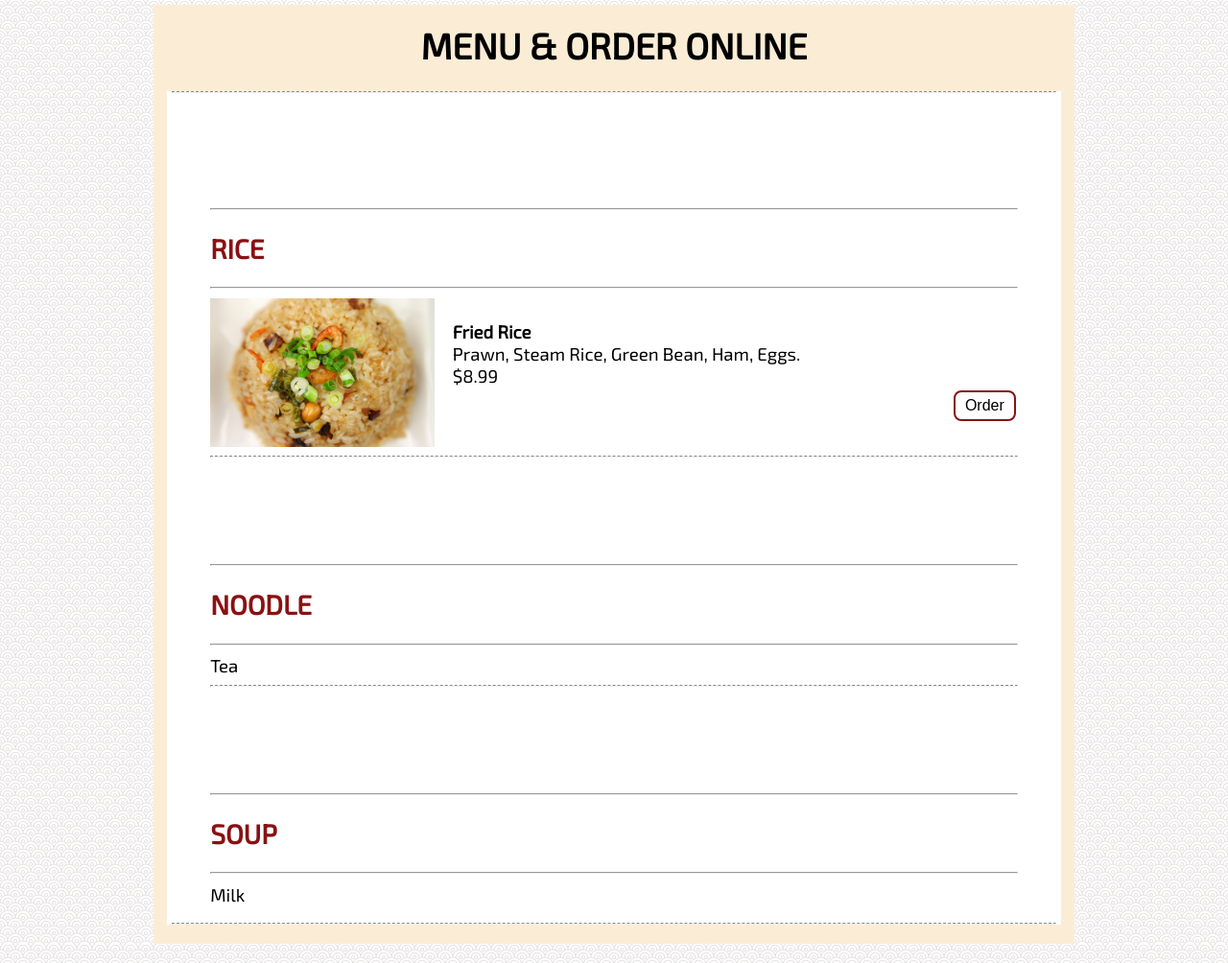
After one commit to ChloeGuan/New_greatwall, a PHP site: page /menu.php in a window 1280 px wide. The commit adds this page. Shown: the whole page at 96% size. Run offline with PHP 8.4, Linux system fonts and the light colour scheme; some libraries are stand-ins or nearby versions.

Commit message:
fixed head,nav,footer

```diff
--- a/css/style.css
+++ b/css/style.css
@@ -5,8 +5,7 @@ html, body {
   font-size: 14pt;
   margin:0 0 0 0;
     margin-top: -10px;
-    background-color: white;
-	background-image: url(../img/bk.png);
+    background-image: url(../img/bk.png);
 }
 
 /*///////////////////////////////////////////////////////////nav bar css//////////////////////////////////////////////////////////////////////////////*/
@@ -71,7 +70,7 @@ a:active {
 #footer {
   background-color: #891113;
   clear: both;
-  padding-top: 45px;
+  padding-top: 10px;
     padding-bottom: 20px;
   color: #DAB97C;
   text-decoration: none;
@@ -177,3 +176,191 @@ content:'\f099';
 .icon:nth-of-type(3):before {
 content:'\f16d';
 }
+
+/*///////////////////////////////////////////////////////////About page//////////////////////////////////////////////////////////////////////////////*/
+
+#aboutdiv{
+	margin-bottom:20px;
+	width:75%;
+	min-width:30%;
+	background-color:#FBEDD5;
+    margin-left: auto;
+    margin-right: auto;
+}
+
+.aboutT{
+	text-align:center;
+	padding-top:10px;
+}
+.aboutP{
+	border:double;
+	display: block;
+	 text-align:center;
+	 padding-left:3%;
+	 padding-right:3%;
+	 padding-top:1%;
+	 padding-bottom:1%;
+	 margin-left:5%;
+	 margin-right:5%;
+
+}
+
+.aboutimg{
+	display: inline;
+    margin-left: auto;
+    margin-right: auto;
+	padding-left:5%;
+	width:50%;
+	min-width:25%;
+	height:auto;
+	padding-bottom:30px;
+}
+#info{
+	display: inline;
+	float:right;
+	border:double;
+	text-align:center;
+	margin-right:5%;
+	padding-left:3%;
+	padding-right:3%;
+	width:30%;
+	min-width:25%;
+	/*/////////////////fix this/////////////////*/
+	max-height:370px;
+	height:auto;
+	}
+
+
+/*///////////////////////////////////////////////////////////Menu page//////////////////////////////////////////////////////////////////////////////*/
+
+#menudiv{
+	margin-bottom:20px;
+	width:75%;
+	min-width:30%;
+	background-color:#FBEDD5;
+    margin-left: auto;
+    margin-right: auto;
+	padding-bottom:10px;
+}
+.menuT{
+	text-align:center;
+	padding-top:20px;
+}
+
+#menuinfo{
+	background-color:white;
+	padding-left:5px;
+	padding-right:5px;
+	width:96%;
+	margin-left: auto;
+    margin-right: auto;
+	height:auto;
+
+
+}
+
+.menuh2{
+color:#891113;
+}
+ul{
+padding-right:40px;
+}
+hr.style18 {
+ border-top: 1px dashed #8c8b8b;
+}
+
+.li-img {
+  display: table-cell;
+  vertical-align: middle;
+  width: 30%;
+  padding-right: 1em;
+}
+.li-img img {
+  display: block;
+  width: 100%;
+  height: auto;
+}
+.li-text {
+  display: table-cell;
+  vertical-align: middle;
+  width: 70%;
+}
+.li-head {
+  margin: 0;
+}
+.li-sub {
+  margin: 0;
+}
+.button {
+    background-color: #4CAF50; /* Green */
+    border: none;
+    color: white;
+    padding: 5px 10px;
+    text-align: center;
+    text-decoration: none;
+    display: inline-block;
+    font-size: 16px;
+    margin: 4px 2px;
+    -webkit-transition-duration: 0.4s; /* Safari */
+    transition-duration: 0.4s;
+    cursor: pointer;
+}
+.button3 {
+    background-color: white;
+    color: black;
+    border: 2px solid #891113;
+	border-radius: 8px;
+}
+
+.button3:hover {
+    background-color: #891113;
+    color: white;
+}
+
+/*///////////////////////////////////////////////////////////SHOPPING CART//////////////////////////////////////////////////////////////////////////////*/
+
+#shoppingdiv{
+	margin-bottom:20px;
+	width:75%;
+	min-width:30%;
+	background-color:#FBEDD5;
+    margin-left: auto;
+    margin-right: auto;
+	padding-bottom:40px;
+}
+.shoppingT{
+	text-align:center;
+	padding-top:20px;
+}
+
+#shoppinginfo{
+	background-color:white;
+	padding-left:5px;
+	padding-right:5px;
+	width:96%;
+	margin-left: auto;
+    margin-right: auto;
+	height:auto;
+
+}
+
+.qty{
+	display:inline-block;
+}
+
+.totalp{
+	display:inline-block;
+	margin-top:-2px;
+
+}
+.button4 {
+    background-color: #891113;
+    color: white;
+    border: 2px solid #CF8F44;
+	border-radius: 8px;
+}
+
+.button4:hover {
+    background-color: #CF8F44;
+    color: black;
+}
--- /dev/null
+++ b/menu.php
@@ -0,0 +1,60 @@
+<!DOCTYPE html>
+<html lang="en">
+<link href="../css/style.css" rel="stylesheet" type="text/css"/>
+<link href="../css/responsive.css" rel="stylesheet" type="text/css"/>
+  <!-- View -->
+ <headReplace metal:use-macro="/templating/head.xhtml/meta_head">
+  </headReplace>
+
+    <navReplace metal:use-macro="./templating/nav.xhtml/nav_bar">
+    </navReplace>
+  <body>
+	<script src="http://ajax.googleapis.com/ajax/libs/jquery/1.11.2/jquery.min.js"></script>
+    <script src="./js/main.js"></script>
+
+    <div id="menudiv">
+<h1 class="menuT"> MENU & ORDER ONLINE</h1>
+<div id="menuinfo">
+<hr class="style18"></hr>
+<br></br>
+<br></br>
+
+<ul style="list-style-type:none">
+<hr></hr>
+<h2 class="menuh2">RICE</h2>
+<hr></hr>
+<div class="li-img">
+  <li><img src="./img/fried_rice.jpg"/></li>
+  </div>
+  <div class="li-text">
+						<h4 class="li-head">Fried Rice</h4>
+						<p class="li-sub">Prawn, Steam Rice, Green Bean, Ham, Eggs.</p>
+                        <p class="li-sub">$8.99</p>
+                        <button class="button button3" style="float:right">Order</button>
+					</div>
+  <hr class="style18"></hr>
+<br></br>
+<br></br>
+<hr></hr>
+<h2 class="menuh2">NOODLE</h2>
+<hr></hr>
+  <li>Tea</li>
+
+ <hr class="style18"></hr>
+<br></br>
+<br></br>
+<hr></hr>
+<h2 class="menuh2">SOUP</h2>
+<hr></hr>
+  <li>Milk</li>
+</ul>
+<hr class="style18"></hr>
+</div>
+
+</div>
+
+    <footerReplace metal:use-macro="/templating/footer.xhtml/page_footer">
+    </footerReplace>
+
+  </body>
+</html>
```
Also changed, not shown: about.php (added, +35 -0 lines), aboutrun.php (added, +25 -0 lines), menurun.php (added, +25 -0 lines), 1 other file.
